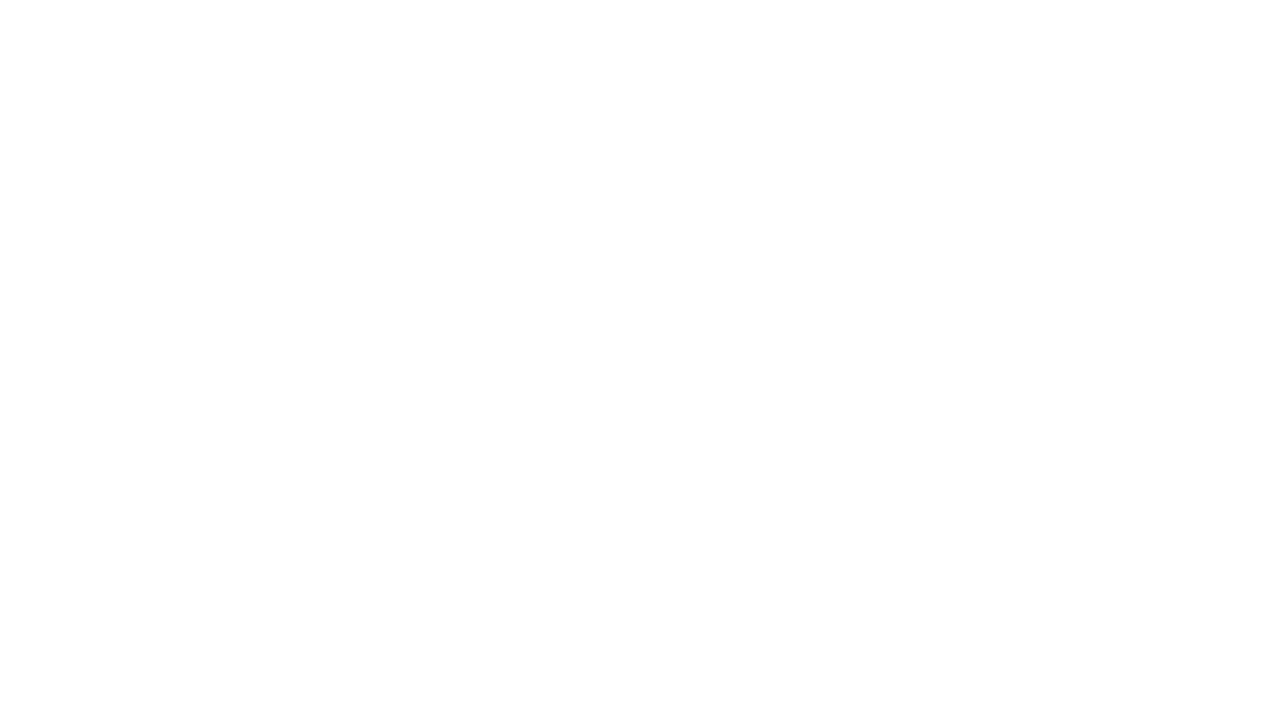
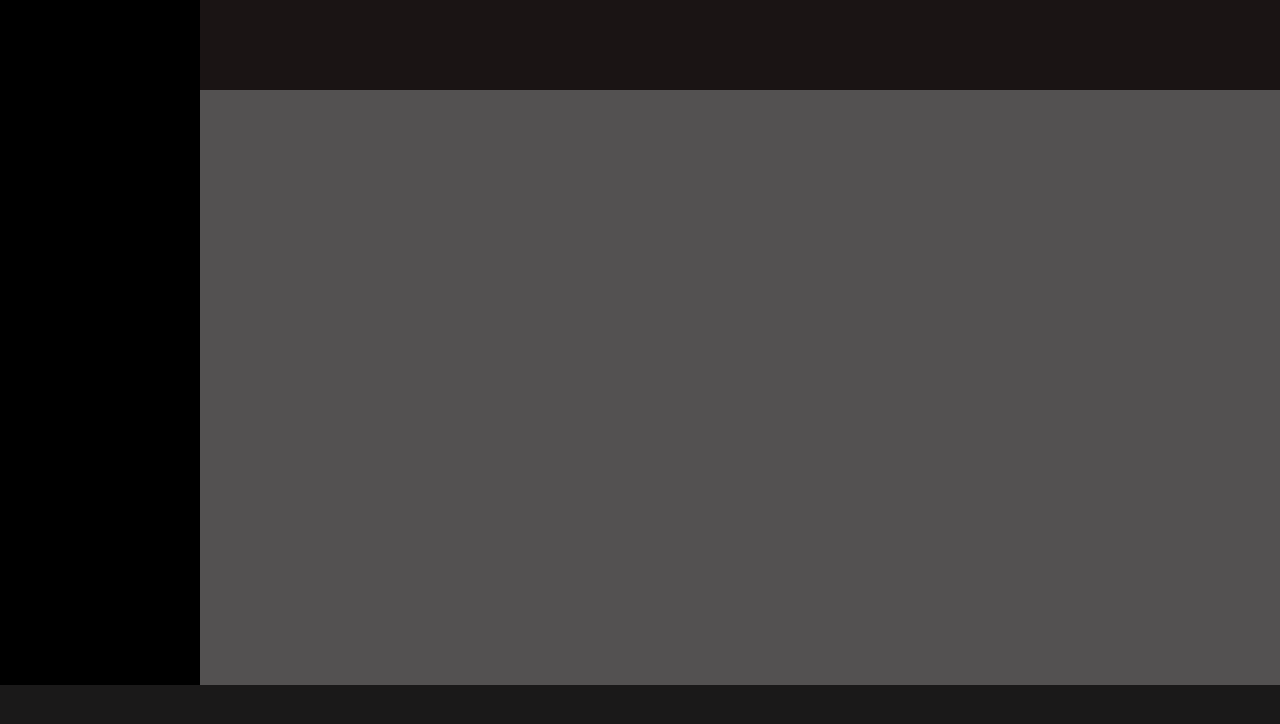
Before and after one commit to DawidSzpener/MusicPlayer, a React (Create React App) app: page / in a window 1280 px wide. Shown: the top 724 px of the page. Built offline with nearby package versions, Linux system fonts and the light colour scheme.

Commit message:
Position containers

```diff
--- a/src/App.scss
+++ b/src/App.scss
@@ -1,3 +1,6 @@
 .App {
   text-align: center;
+  width: 100%;
+  height: 100%;
+  position: fixed;
 }
--- a/src/components/UI/Content/Content.js
+++ b/src/components/UI/Content/Content.js
@@ -1,4 +1,6 @@
 import React from 'react';
+
+import './Content.scss'
 
 const Content = ({ children }) => {
   return (
--- a/src/components/UI/Content/Content.scss
+++ b/src/components/UI/Content/Content.scss
@@ -0,0 +1,4 @@
+.Content {
+  width: calc(100% - 200px);
+  background-color: rgb(83, 81, 81);
+}
--- a/src/components/UI/Playbar/Playbar.js
+++ b/src/components/UI/Playbar/Playbar.js
@@ -1,4 +1,6 @@
 import React from 'react';
+
+import './Playbar.scss'
 
 const Playbar = ({ children }) => {
   return (
--- a/src/components/UI/Playbar/Playbar.scss
+++ b/src/components/UI/Playbar/Playbar.scss
@@ -0,0 +1,10 @@
+.Playbar {
+  position: absolute;
+  left: 0;
+  bottom: 0;
+  padding: 20px;
+  width: 100%;
+  height: 75px;
+  background-color: rgb(26, 25, 25);
+  z-index: 99;
+}
--- a/src/components/UI/Sidebar/Sidebar.js
+++ b/src/components/UI/Sidebar/Sidebar.js
@@ -1,4 +1,6 @@
 import React from 'react';
+
+import './Sidebar.scss'
 
 const Sidebar = ({ children }) => {
   return (
--- a/src/components/UI/Sidebar/Sidebar.scss
+++ b/src/components/UI/Sidebar/Sidebar.scss
@@ -0,0 +1,5 @@
+.Sidebar {
+  width: 200px;
+  height: 100%;
+  background-color: black;
+}
--- a/src/components/UI/Topbar/Topbar.js
+++ b/src/components/UI/Topbar/Topbar.js
@@ -1,4 +1,6 @@
 import React from 'react';
+
+import './Topbar.scss'
 
 const Topbar = ({ children }) => {
   return (
--- a/src/components/UI/Topbar/Topbar.scss
+++ b/src/components/UI/Topbar/Topbar.scss
@@ -0,0 +1,9 @@
+.Topbar {
+  position: absolute;
+  top: 0;
+  left: 200px;
+  height: 50px;
+  width: calc(100% - 200px);
+  padding: 20px;
+  background-color: rgb(26, 20, 20);
+}
--- a/src/containers/MusicPlayer/MusicPlayer.scss
+++ b/src/containers/MusicPlayer/MusicPlayer.scss
@@ -1,6 +1,6 @@
 .MusicPlayer {
+  width: 100%;
   height: 100%;
-  width: 100%;
   display: flex;
   position: relative;
 }
```
Also changed, not shown: 1 other file (tests, documents, lock files or other folders).
